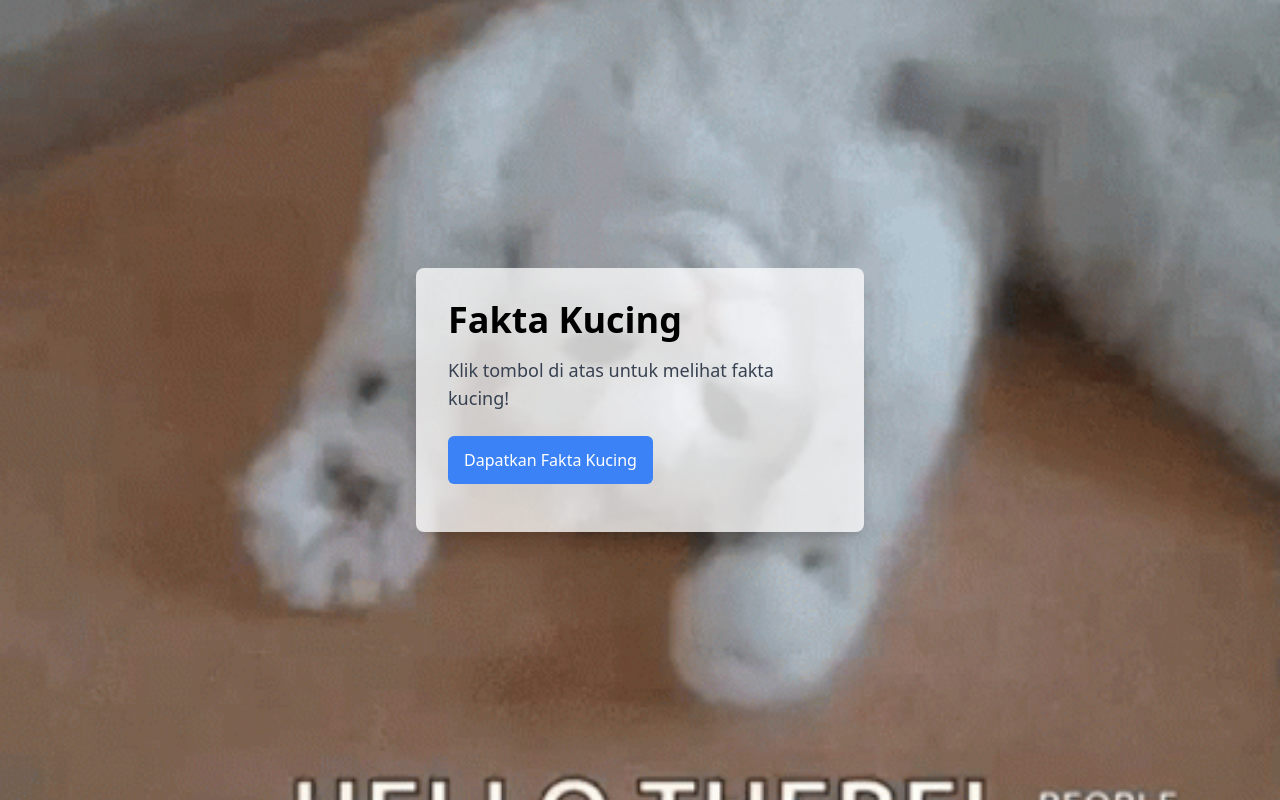
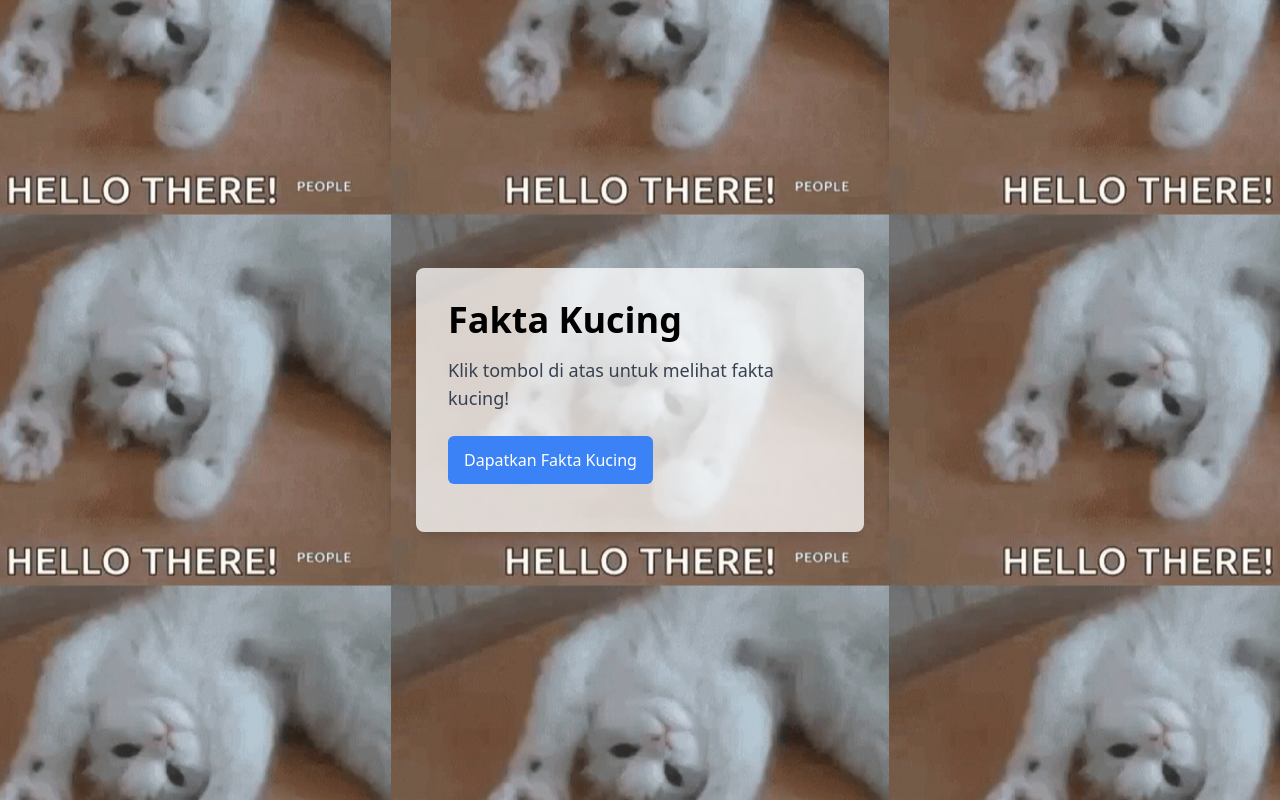
Before and after one commit to ahnafb/API-fakta-kucing, a Flask app: page / in a window 1280 px wide. Run offline with Flask 3, Linux system fonts and the light colour scheme.

Commit message:
change bg size

```diff
--- a/templates/index.html
+++ b/templates/index.html
@@ -16,7 +16,7 @@
     <style>
         body {
             background-color: #f3f4f6;
-            background-size: cover;
+            background-size: auto;
             background-position: center;
             background-image: url('static/images/hello-cat.gif'); /* Gambar default */
         }
```
